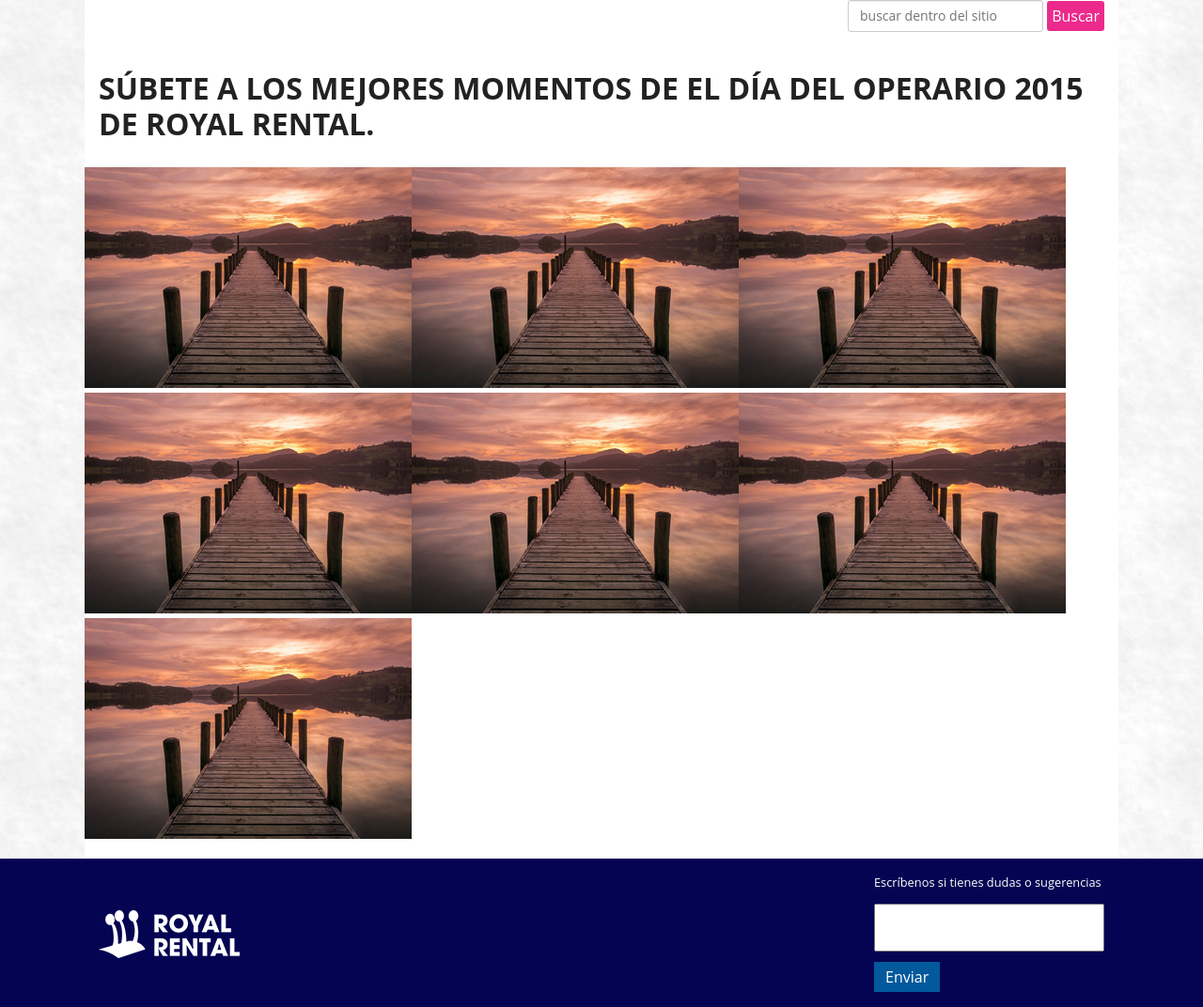
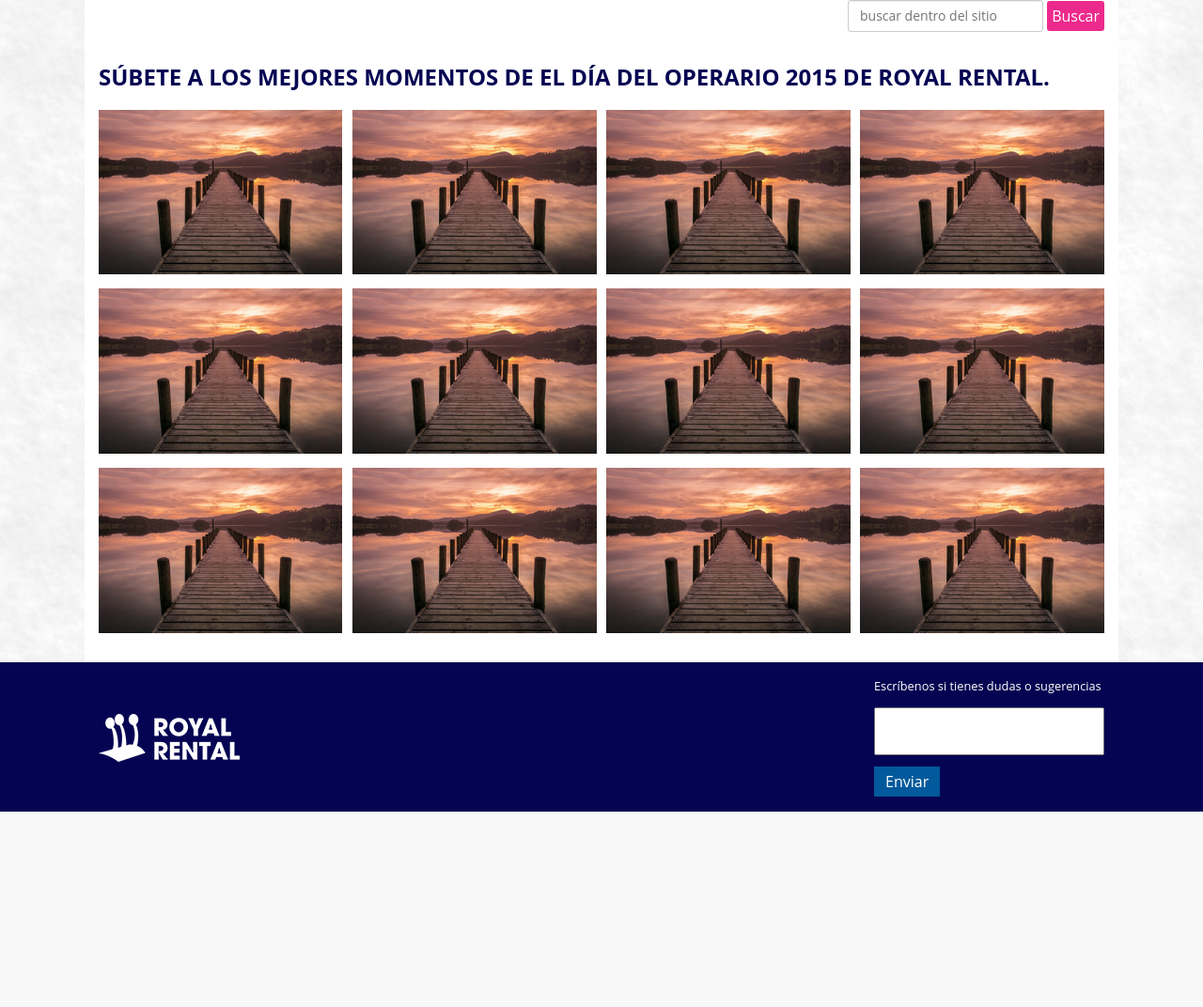
Before and after one commit to saezluis/subete-ok, a PHP site: page /galeria-de-imagenes.html in a window 1280 px wide. Shown: the part 284-1356 px from the top of the page at 94% size. After the commit the page ends 1148 px from the top, so only its background shows below. Run offline with PHP 8.4, Linux system fonts and the light colour scheme; some libraries are stand-ins or nearby versions.

Commit message:
Arreglo en galeria de fotos
Color y css

```diff
--- a/css/estilos.css
+++ b/css/estilos.css
@@ -2189,6 +2189,57 @@ section #preguntas {
         width: 30%;
         padding: 1em 1.3em; } }
 
+#anchor-tag {
+  width: 100%; }
+  @media screen and (min-width: 320px) {
+    #anchor-tag:before, #anchor-tag:after {
+      clear: both;
+      content: " ";
+      display: table;
+      width: 100%; }
+    #anchor-tag > item--galeria, #anchor-tag > .item--galeria {
+      float: left;
+      width: 23.5%;
+      margin-right: 2%;
+      margin-bottom: 2%; }
+      #anchor-tag > item--galeria:nth-child(4n), #anchor-tag > .item--galeria:nth-child(4n) {
+        margin-right: 0;
+        clear: right; }
+      #anchor-tag > item--galeria:nth-child(4n+1), #anchor-tag > .item--galeria:nth-child(4n+1) {
+        clear: left; } }
+  @media screen and (min-width: 768px) {
+    #anchor-tag:before, #anchor-tag:after {
+      clear: both;
+      content: " ";
+      display: table;
+      width: 100%; }
+    #anchor-tag > item--galeria, #anchor-tag > .item--galeria {
+      float: left;
+      width: 23.5%;
+      margin-right: 2%;
+      margin-bottom: 2%; }
+      #anchor-tag > item--galeria:nth-child(4n), #anchor-tag > .item--galeria:nth-child(4n) {
+        margin-right: 0;
+        clear: right; }
+      #anchor-tag > item--galeria:nth-child(4n+1), #anchor-tag > .item--galeria:nth-child(4n+1) {
+        clear: left; } }
+  @media screen and (min-width: 1025px) {
+    #anchor-tag:before, #anchor-tag:after {
+      clear: both;
+      content: " ";
+      display: table;
+      width: 100%; }
+    #anchor-tag > item--galeria, #anchor-tag > .item--galeria {
+      float: left;
+      width: 24.25%;
+      margin-right: 1%;
+      margin-bottom: 1%; }
+      #anchor-tag > item--galeria:nth-child(4n), #anchor-tag > .item--galeria:nth-child(4n) {
+        margin-right: 0;
+        clear: right; }
+      #anchor-tag > item--galeria:nth-child(4n+1), #anchor-tag > .item--galeria:nth-child(4n+1) {
+        clear: left; } }
+
 header #menu {
   width: 100%;
   height: auto; }
@@ -2796,3 +2847,7 @@ section#search {
   @media screen and (min-width: 1025px) {
     #main #sidebar.TB {
       display: block; } }
+  #main h1.tit-gal {
+    color: #040452;
+    font-size: 1.5em;
+    text-align: left; }
--- a/galeria-de-imagenes.html
+++ b/galeria-de-imagenes.html
@@ -14,7 +14,7 @@
     <script type="text/javascript">
       $(document).ready(function() {
       $('#anchor-tag').lightGallery();
-        alert("funciona");
+        //alert("funciona");
       });
     </script>
   </head>
@@ -61,11 +61,24 @@
     <div id="main" class="grupo">
       <article>
         <div class="caja web-100">
-          <h1>SÚBETE A LOS MEJORES MOMENTOS DE EL DÍA DEL OPERARIO 2015 DE ROYAL RENTAL.</h1>
+          <h1 class="tit-gal">SÚBETE A LOS MEJORES MOMENTOS DE EL DÍA DEL OPERARIO 2015 DE ROYAL RENTAL.</h1>
         </div>
         <div class="caja web-100">
+        <div id="anchor-tag">
+          <a href="img/1.jpg" class="item--galeria"><img src="img/thumb-1.jpg"></a>
+          <a href="img/1.jpg" class="item--galeria"><img src="img/thumb-1.jpg"></a>
+          <a href="img/1.jpg" class="item--galeria"><img src="img/thumb-1.jpg"></a>
+          <a href="img/1.jpg" class="item--galeria"><img src="img/thumb-1.jpg"></a>
+          <a href="img/1.jpg" class="item--galeria"><img src="img/thumb-1.jpg"></a>
+          <a href="img/1.jpg" class="item--galeria"><img src="img/thumb-1.jpg"></a>
+          <a href="img/1.jpg" class="item--galeria"><img src="img/thumb-1.jpg"></a>
+          <a href="img/1.jpg" class="item--galeria"><img src="img/thumb-1.jpg"></a>
+          <a href="img/1.jpg" class="item--galeria"><img src="img/thumb-1.jpg"></a>
+          <a href="img/1.jpg" class="item--galeria"><img src="img/thumb-1.jpg"></a>
+          <a href="img/1.jpg" class="item--galeria"><img src="img/thumb-1.jpg"></a>
+          <a href="img/1.jpg" class="item--galeria"><img src="img/thumb-1.jpg"></a>
         </div>
-        <div id="anchor-tag"><a href="img/1.jpg"><img src="img/thumb-1.jpg"></a><a href="img/1.jpg"><img src="img/thumb-1.jpg"></a><a href="img/1.jpg"><img src="img/thumb-1.jpg"></a><a href="img/1.jpg"><img src="img/thumb-1.jpg"></a><a href="img/1.jpg"><img src="img/thumb-1.jpg"></a><a href="img/1.jpg"><img src="img/thumb-1.jpg"></a><a href="img/1.jpg"><img src="img/thumb-1.jpg"></a></div>
+        </div>
       </article>
     </div>
     <footer class="total">
--- a/js/lightgallery/css/lightgallery.css
+++ b/js/lightgallery/css/lightgallery.css
@@ -19,9 +19,10 @@
 }
 
 .lg-actions .lg-next, .lg-actions .lg-prev {
-  background-color: rgba(0, 0, 0, 0.45);
+  /*background-color: rgba(0, 0, 0, 0.45);*/
+  background-color: #02aeef;
   border-radius: 2px;
-  color: #999;
+  color: #fff;
   cursor: pointer;
   display: block;
   font-size: 22px;
@@ -158,10 +159,11 @@
   position: absolute;
   top: 0;
   width: 100%;
-  background-color: rgba(0, 0, 0, 0.45);
+ /* background-color: rgba(0, 0, 0, 0.45);*/
+  background-color: #02aeef;
 }
 .lg-toolbar .lg-icon {
-  color: #999;
+  color: #fff;
   cursor: pointer;
   float: right;
   font-size: 24px;
@@ -206,7 +208,7 @@
 }
 
 #lg-counter {
-  color: #999;
+  color: #fff;
   display: inline-block;
   font-size: 16px;
   padding-left: 20px;
@@ -258,7 +260,8 @@ body:not(.lg-from-hash) .lg-outer.lg-start-zoom .lg-item.lg-complete .lg-object
 }
 
 .lg-outer .lg-thumb-outer {
-  background-color: #0D0A0A;
+  /*background-color: #0D0A0A;*/
+  background-color: #02aeef;
   bottom: 0;
   position: absolute;
   width: 100%;
@@ -338,9 +341,10 @@ body:not(.lg-from-hash) .lg-outer.lg-start-zoom .lg-item.lg-complete .lg-object
   bottom: 100px;
 }
 .lg-outer .lg-toogle-thumb {
-  background-color: #0D0A0A;
+  /*background-color: #0D0A0A;*/
+  background-color: #02aeef;
   border-radius: 2px 2px 0 0;
-  color: #999;
+  color: #fff;
   cursor: pointer;
   font-size: 24px;
   height: 39px;
@@ -737,7 +741,8 @@ body:not(.lg-from-hash) .lg-outer.lg-start-zoom .lg-item.lg-complete .lg-object
   right: 0;
   bottom: 0;
   z-index: 1040;
-  background-color: #000;
+  /*background-color: #000;*/
+  background-color: #f9f9f9;
   opacity: 0;
   -webkit-transition: opacity 0.15s ease 0s;
   -o-transition: opacity 0.15s ease 0s;
--- a/tema/scss/tema/_imagenes.scss
+++ b/tema/scss/tema/_imagenes.scss
@@ -0,0 +1,15 @@
+#anchor-tag{
+	width:100%;
+	.item--galeria{
+
+	}
+	@include desde (base){
+		@include cuadricula (item--galeria,4);
+	}
+	@include desde (tablet){
+		@include cuadricula (item--galeria,4);
+	}
+	@include desde (web){
+		@include cuadricula (item--galeria,4,1%);
+	}
+}
--- a/tema/scss/tema/_main.scss
+++ b/tema/scss/tema/_main.scss
@@ -383,4 +383,11 @@ section#search{
 		}
 	}
 
+	//titulo galeria
+	h1.tit-gal{
+		color: $azul_corporativo;
+		font-size: 1.5em;
+		text-align: left;
+	}
+
 }//main
```
Also changed, not shown: img/6.jpg (added), img/thumb-6.jpg (added), 2 other files.
